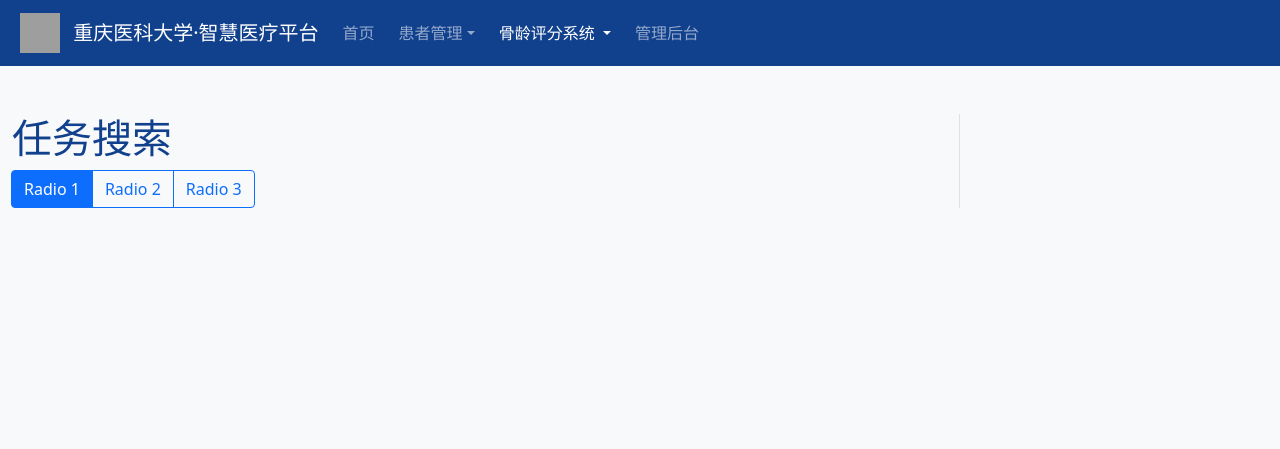
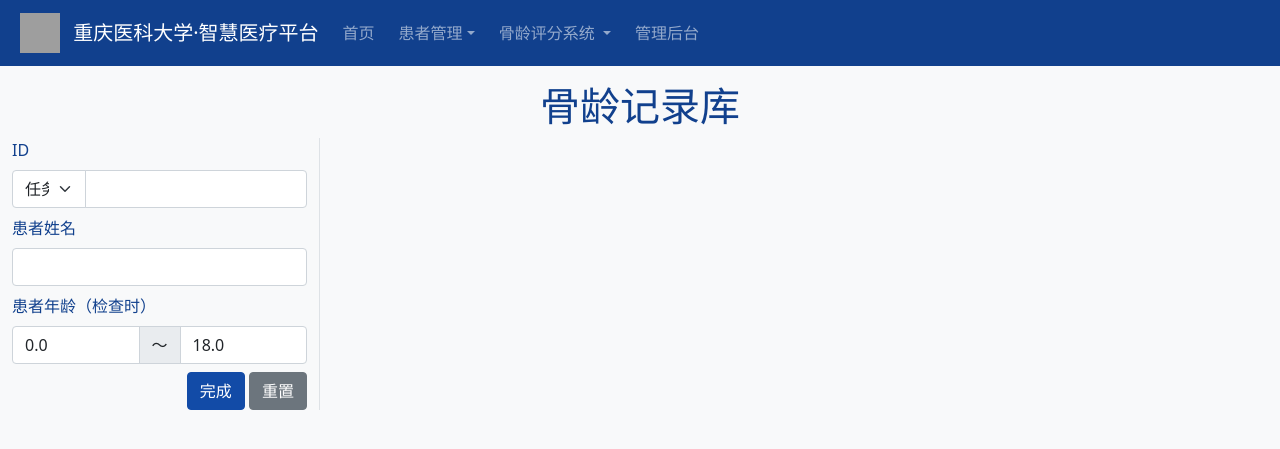
Before and after one commit to RoyCoya/CQMUMedicalInformation, a Django app: page /boneage/library/ in a window 1280 px wide. Shown: the top 449 px of the page. Run offline with Django 4.2, Linux system fonts and the light colour scheme; the visitor is signed in with stand-in values (Sample User, id 1); some libraries are stand-ins or nearby versions; grey boxes are pictures that could not be loaded.

Commit message:
[feat] BoneAge library filter static page

```diff
--- a/BoneAge/pages/dicom_library.py
+++ b/BoneAge/pages/library.py
@@ -4,8 +4,8 @@
 from BoneAge.apis.public_func import login_check
 from BoneAge.models import Task
 
-# dicom库
-def dicom_library(request):
+# 所有记录
+def library(request):
     if login_check(request): return redirect('%s?next=%s' % (settings.LOGIN_URL, request.path))
 
     tasks = Task.objects.all()
@@ -13,4 +13,4 @@
     context = {
         'tasks' : tasks,
     }
-    return render(request,'BoneAge/dcm_library/dcm_library.html',context)
+    return render(request,'BoneAge/library/library.html',context)
--- a/BoneAge/templates/BoneAge/dcm_library/filter.html
+++ /dev/null
@@ -1,10 +0,0 @@
-<div class="btn-group" role="group" aria-label="Basic radio toggle button group">
-    <input type="radio" class="btn-check" name="btnradio" id="btnradio1" autocomplete="off" checked>
-    <label class="btn btn-outline-primary" for="btnradio1">Radio 1</label>
-
-    <input type="radio" class="btn-check" name="btnradio" id="btnradio2" autocomplete="off">
-    <label class="btn btn-outline-primary" for="btnradio2">Radio 2</label>
-
-    <input type="radio" class="btn-check" name="btnradio" id="btnradio3" autocomplete="off">
-    <label class="btn btn-outline-primary" for="btnradio3">Radio 3</label>
-</div>
--- /dev/null
+++ b/BoneAge/templates/BoneAge/library/filter.html
@@ -0,0 +1,37 @@
+<form>
+  <div class="mb-2">
+    <label for="exampleInputEmail1" class="form-label">ID</label>
+    <div class="input-group">
+        <select class="form-select form-control w-25">
+            <option selected>任务</option>
+            <option value="1">患者</option>
+            <option value="2">影像</option>
+          </select>
+        <input type="number" class="form-control w-75" />
+    </div>
+  </div>
+  <div class="mb-2">
+    <label for="exampleInputEmail1" class="form-label">患者姓名</label>
+    <input type="text" class="form-control" />
+  </div>
+  <div class="mb-2">
+    <label for="exampleInputEmail1" class="form-label">患者年龄（检查时）</label>
+    <div class="input-group">
+        <input type="number" class="form-control" value="0.0"/>
+        <span class="input-group-text">～</span>
+        <input type="number" class="form-control" value="18.0"/>
+    </div>
+  </div>
+  <!-- TODO: bootstrap datetime picker https://mdbootstrap.com/ <div class="mb-2">
+    <label for="exampleInputEmail1" class="form-label">检查日期</label>
+    <div class="input-group">
+        <input type="number" class="form-control" value="0.0"/>
+        <span class="input-group-text">～</span>
+        <input type="number" class="form-control" value="18.0"/>
+    </div>
+  </div> -->
+  <div class="text-end">
+    <button type="submit" class="btn btn-primary">完成</button>
+    <button type="submit" class="btn btn-secondary">重置</button>
+  </div>
+</form>
--- a/BoneAge/templates/BoneAge/dcm_library/dcm_library.html
+++ b/BoneAge/templates/BoneAge/library/library.html
@@ -10,18 +10,19 @@
 {% block content_BoneAge %}
 {% load static %}
 
-<div class="row mt-5">
-    <div class="col-9 border-end">
-        <h1>任务搜索</h1>
+<div class="row mt-3">
+    <h1 class="text-center">骨龄记录库</h1>
+    <div class="col-3 border-end">
         <!-- 过滤器 -->
-        {% include 'BoneAge/dcm_library/filter.html' %}
+        {% include 'BoneAge/library/filter.html' %}
     </div>
-    <div class="col-3">
+    <div class="col-9">
+        <!-- 过滤结果 -->
 
     </div>
 </div>
 
 {% endblock content_BoneAge %}
 {% block js_BoneAge %}
-<script src="{% static 'BoneAge/js/dcm_library/library.js' %}"></script>
+<script src="{% static 'BoneAge/js/library/library.js' %}"></script>
 {% endblock js_BoneAge %}
--- a/BoneAge/urls.py
+++ b/BoneAge/urls.py
@@ -11,7 +11,7 @@
 	# 评分器
 	path('evaluator/<int:task_id>/', views.evaluator, name='BoneAge_evaluator'),
 	# 骨龄记录库
-	path('library/', views.dicom_library, name='BoneAge_dicom_library'),
+	path('library/', views.library, name='BoneAge_library'),
 ]
 
 apis = [
--- a/BoneAge/views.py
+++ b/BoneAge/views.py
@@ -1,4 +1,4 @@
-from BoneAge.pages import index as page_index, dicom_library as page_dicom_library, evaluator as page_evaluator
+from BoneAge.pages import index as page_index, evaluator as page_evaluator, library as page_library
 from BoneAge.apis import settings as api_settings, evaluation as api_evaluation, task as api_task, admin as api_admin, superuser as api_superuser
 
 '''
@@ -9,7 +9,7 @@
 def finished_tasks(request, page_number): return page_index.finished_tasks(request, page_number)
 def admin(request): return page_index.admin(request)
 # dcm库
-def dicom_library(request): return page_dicom_library.dicom_library(request)
+def library(request): return page_library.library(request)
 # 评分器
 def evaluator(request, task_id): return page_evaluator.evaluator(request,task_id)
 
--- a/templates/base.html
+++ b/templates/base.html
@@ -20,49 +20,7 @@
     <!--正文区-->
 
     <!-- 导航栏 -->
-    <nav class="{% block nav_sticky_top %}sticky-top{% endblock nav_sticky_top %} navbar navbar-expand-lg navbar-dark text-light d-flex justify-content-between" style="z-index:1021;">
-        <div class="container-fluid col">
-            <a class="navbar-brand ms-2" href="{% url 'MainFrame_index' %}">
-                <img src="{% static 'img/CQMU_logos/logo-reverse.png' %}" width="40" height="40" alt="">
-                <span class="ms-2 align-middle">重庆医科大学·智慧医疗平台</span>
-            </a>
-            <div class="collapse navbar-collapse" id="nav-collapse">
-                <ul class="navbar-nav">
-                    <li class="nav-item">
-                        <a class="nav-link {% block nav_index %}{% endblock %}" href="{% url 'MainFrame_index' %}">首页</a>
-                    </li>
-                    <li class="nav-item dropdown ms-2">
-                        <a class="nav-link dropdown-toggle {% block nav_PatientManagement %}{% endblock %}" href="#" role="button" data-bs-toggle="dropdown">患者管理</a>
-                        <ul class="dropdown-menu">
-                            <li><a class="dropdown-item {% block nav_PatientManagement_1 %}{% endblock %}" href="#">test1</a></li>
-                            <li><hr class="dropdown-divider"></li>
-                            <li><a class="dropdown-item {% block nav_PatientManagement_2 %}{% endblock %}" href="#">test2</a></li>
-                        </ul>
-                    </li>
-                    <li class="nav-item dropdown ms-2">
-                        <a class="nav-link dropdown-toggle {% block nav_BoneAge %}{% endblock %}" href="#" role="button" data-bs-toggle="dropdown">
-                            骨龄评分系统
-                        </a>
-                        <ul class="dropdown-menu">
-                            <li><a class="dropdown-item {% block nav_BoneAge_index %}{% endblock %}" href="{% url 'BoneAge_index' 1 %}">个人主页</a></li>
-                            <li><hr class="dropdown-divider"></li>
-                            <li><a class="dropdown-item {% block nav_BoneAge_library %}{% endblock %}" href="{% url 'BoneAge_dicom_library' %}">Dicom数据库</a></li>
-                        </ul>
-                    </li>
-                    {% if request.user.is_authenticated and request.user.is_staff %}
-                    <li class="nav-item ms-2">
-                        <a class="nav-link" href="/admin/">管理后台</a>
-                    </li>
-                    {% endif %}
-                </ul>
-            </div>
-        </div>
-        <button class="navbar-toggler col-1 me-2" type="button" data-bs-toggle="collapse" data-bs-target="#nav-collapse">
-            <span class="navbar-toggler-icon"></span>
-        </button>
-        {% block logout %}
-        {% endblock logout%}
-    </nav>
+    {% include "headbar.html" %}
 
     {% block content %}
     {% endblock %}
--- /dev/null
+++ b/templates/headbar.html
@@ -0,0 +1,46 @@
+{% load static %}
+
+<nav class="{% block nav_sticky_top %}sticky-top{% endblock nav_sticky_top %} navbar navbar-expand-lg navbar-dark text-light d-flex justify-content-between" style="z-index:1021;">
+    <div class="container-fluid col">
+        <a class="navbar-brand ms-2" href="{% url 'MainFrame_index' %}">
+            <img src="{% static 'img/CQMU_logos/logo-reverse.png' %}" width="40" height="40" alt="">
+            <span class="ms-2 align-middle">重庆医科大学·智慧医疗平台</span>
+        </a>
+        <div class="collapse navbar-collapse" id="nav-collapse">
+            <ul class="navbar-nav">
+                <li class="nav-item">
+                    <a class="nav-link {% block nav_index %}{% endblock %}" href="{% url 'MainFrame_index' %}">首页</a>
+                </li>
+                <li class="nav-item dropdown ms-2">
+                    <a class="nav-link dropdown-toggle {% block nav_PatientManagement %}{% endblock %}" href="#" role="button" data-bs-toggle="dropdown">患者管理</a>
+                    <ul class="dropdown-menu">
+                        <li><a class="dropdown-item {% block nav_PatientManagement_1 %}{% endblock %} disabled" href="#">test1</a></li>
+                        <li><hr class="dropdown-divider"></li>
+                        <li><a class="dropdown-item {% block nav_PatientManagement_2 %}{% endblock %} disabled" href="#">test2</a></li>
+                    </ul>
+                </li>
+                <li class="nav-item dropdown ms-2">
+                    <a class="nav-link dropdown-toggle {% block nav_BoneAge %}{% endblock %}" href="#" role="button" data-bs-toggle="dropdown">
+                        骨龄评分系统
+                    </a>
+                    <ul class="dropdown-menu">
+                        <li><a class="dropdown-item {% block nav_BoneAge_index %}{% endblock %}" href="{% url 'BoneAge_index' 1 %}">个人主页</a></li>
+                        <li><hr class="dropdown-divider"></li>
+                        <li><a class="dropdown-item {% block nav_BoneAge_library %}{% endblock %}" href="{% url 'BoneAge_library' %}">骨龄记录库</a></li>
+                        <li><a class="dropdown-item disabled" href="#">开发中</a></li>
+                    </ul>
+                </li>
+                {% if request.user.is_authenticated and request.user.is_staff %}
+                <li class="nav-item ms-2">
+                    <a class="nav-link" href="/admin/">管理后台</a>
+                </li>
+                {% endif %}
+            </ul>
+        </div>
+    </div>
+    <button class="navbar-toggler col-1 me-2" type="button" data-bs-toggle="collapse" data-bs-target="#nav-collapse">
+        <span class="navbar-toggler-icon"></span>
+    </button>
+    {% block logout %}
+    {% endblock logout%}
+</nav>
```
Also changed, not shown: BoneAge/static/BoneAge/js/library/library.js (renamed from BoneAge/static/BoneAge/js/dcm_library/library.js), BoneAge/templates/BoneAge/dcm_library/tasks.html (deleted).
